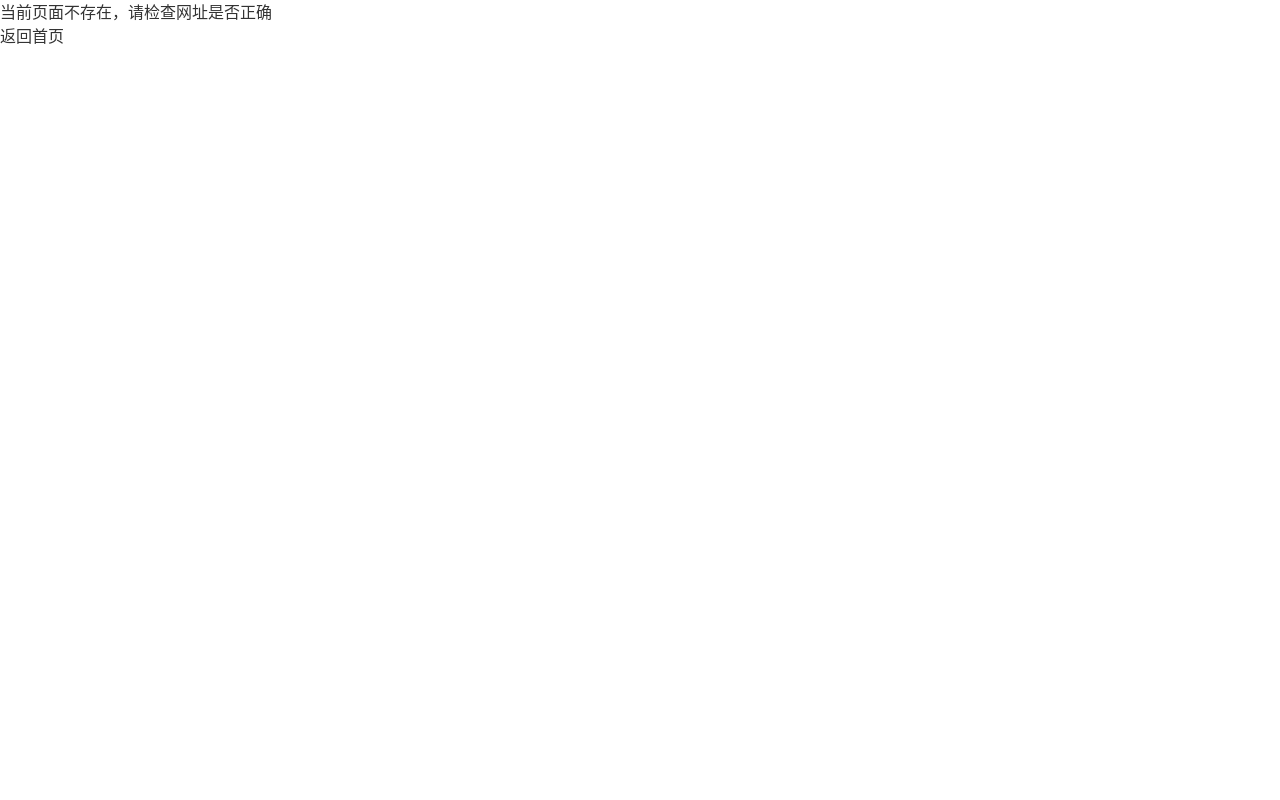
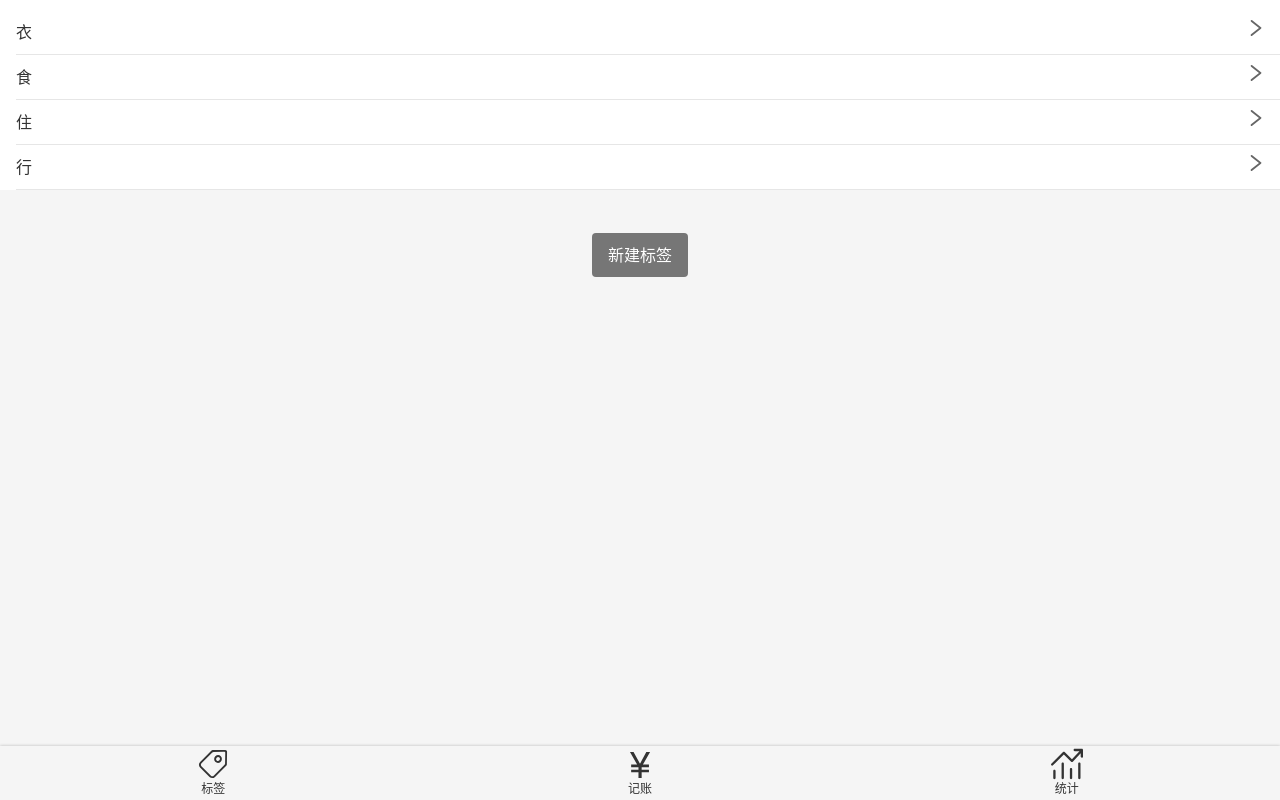
Before and after one commit to tq13111/bill, a Vue app: page /#/labels in a window 1280 px wide. Built offline with nearby package versions, Linux system fonts and the light colour scheme.

Commit message:
完成 Labels 组件 Html、css

```diff
--- a/src/App.vue
+++ b/src/App.vue
@@ -14,5 +14,6 @@
     color: #333;
     font-size: 16px;
     line-height: 1.5;
+    background: #f5f5f5;
   }
 </style>
--- a/src/components/Icon.vue
+++ b/src/components/Icon.vue
@@ -1,6 +1,6 @@
 <template>
-  <svg class="icon" :class="classPrefix">
-    <use :xlink:href="'#'+ name" ></use>
+  <svg :class="name" class="icon">
+    <use :xlink:href="'#'+ name"></use>
   </svg>
 </template>
 
@@ -10,7 +10,7 @@
 
   export default {
     name: 'Icon.vue',
-    props: ['name','classPrefix']
+    props: ['name']
   };
 </script>
 
--- a/src/components/Money/NumberPad.vue
+++ b/src/components/Money/NumberPad.vue
@@ -6,13 +6,13 @@
       <button @click="calculation">2</button>
       <button @click="calculation">3</button>
       <button @click="remove">
-        <Icon class-prefix="remove" name="remove"/>
+        <Icon name="remove"/>
       </button>
       <button @click="calculation">4</button>
       <button @click="calculation">5</button>
       <button @click="calculation">6</button>
       <button @click="clear">
-        <Icon class-prefix="clear" name="clear"/>
+        <Icon name="clear"/>
       </button>
       <button @click="calculation">7</button>
       <button @click="calculation">8</button>
@@ -89,29 +89,6 @@
   }
 </script>
 
-<style lang="scss">
-  button {
-    > .icon {
-      &.remove {
-        width: 1.5em;
-        height: 1.5em;
-        vertical-align: -0.5em;
-      }
-
-      &.clear {
-        width: 2em;
-        height: 2em;
-        vertical-align: -0.5em;
-      }
-
-      &.add {
-        width: 1.5em;
-        height: 1.5em;
-        vertical-align: -0.5em;
-      }
-    }
-  }
-</style>
 <style lang="scss" scoped>
   @import "~@/assets/style/helper.scss";
 
@@ -136,11 +113,31 @@
         background: transparent;
         border: none;
 
+        > .icon {
+          &.remove {
+            width: 1.5em;
+            height: 1.5em;
+            vertical-align: -0.5em;
+          }
+
+          &.clear {
+            width: 2em;
+            height: 2em;
+            vertical-align: -0.5em;
+          }
+
+          &.add {
+            width: 1.5em;
+            height: 1.5em;
+            vertical-align: -0.5em;
+          }
+
+        }
+
         &.ok {
           height: 64*2px;
           float: right;
         }
-
 
         $bg: #f2f2f2;
 
--- a/src/components/Money/Tags.vue
+++ b/src/components/Money/Tags.vue
@@ -5,7 +5,7 @@
 
     </ul>
     <div class="new">
-      <button @click="create">新增标签</button>
+      <button @click="create">新建标签</button>
     </div>
   </div>
 
--- a/src/components/Nav.vue
+++ b/src/components/Nav.vue
@@ -1,6 +1,6 @@
 <template>
   <nav>
-    <router-link to="/Label" class="item" active-class="selected">
+    <router-link active-class="selected" class="item" to="/Labels">
       <Icon name="label"/>
       标签
     </router-link>
@@ -15,11 +15,8 @@
   </nav>
 </template>
 <script lang="ts">
-  import Icon from '@/components/Icon.vue';
-
   export default {
     name: 'Nav.vue',
-    components: {Icon}
   };
 </script>
 
--- a/src/router/index.ts
+++ b/src/router/index.ts
@@ -1,7 +1,7 @@
 import Vue from 'vue';
 import VueRouter, {RouteConfig} from 'vue-router';
 import Money from '@/views/Money.vue';
-import Labels from '@/views/Label.vue';
+import Labels from '@/views/Labels.vue';
 import Statistics from '@/views/Statistics.vue';
 import NotFound from '@/views/NotFound.vue';
 
@@ -17,7 +17,7 @@ const routes: Array<RouteConfig> = [
     component: Money
   },
   {
-    path: '/label',
+    path: '/labels',
     component: Labels
   }, {
     path: '/statistics',
--- a/src/views/Label.vue
+++ /dev/null
@@ -1,15 +0,0 @@
-<template>
-  <Layout>
-    <p>标签</p>
-  </Layout>
-</template>
-
-<script lang="ts">
-export default {
-  name: 'Label.vue'
-};
-</script>
-
-<style lang="scss" scoped>
-
-</style>
--- /dev/null
+++ b/src/views/Labels.vue
@@ -0,0 +1,66 @@
+<template>
+  <Layout>
+    <ul class="tags">
+      <li>衣
+        <Icon name="right"/>
+      </li>
+      <li>食
+        <Icon name="right"/>
+      </li>
+      <li>住
+        <Icon name="right"/>
+      </li>
+      <li>行
+        <Icon name="right"/>
+      </li>
+    </ul>
+    <div class="createTag-wrapper">
+      <button class="createTag">新建标签</button>
+    </div>
+  </Layout>
+</template>
+
+<script lang="ts">
+  import Vue from 'vue';
+  import {Component} from 'vue-property-decorator';
+
+  @Component
+  export default class Labels extends Vue {
+
+  }
+</script>
+
+<style lang="scss" scoped>
+  .tags {
+    background: white;
+    font-size: 16px;
+    padding-top: 10px;
+    padding-left: 16px;
+
+    > li {
+      padding: 10px 0;
+      border-bottom: 1px solid #e6e6e6;
+      display: flex;
+      justify-content: space-between;
+
+      > svg {
+        color: #666;
+        margin-right: 16px;
+      }
+    }
+  }
+
+  .createTag {
+    background: #767676;
+    color: white;
+    padding: 10px 16px;
+    border-radius: 4px;
+    border: none;
+
+    &-wrapper {
+      margin-top: 27px;
+      text-align: center;
+      padding: 16px;
+    }
+  }
+</style>
--- a/src/views/Money.vue
+++ b/src/views/Money.vue
@@ -44,6 +44,7 @@
 </script>
 
 <style lang="scss">
+
   .layout-content {
     display: flex;
     flex-direction: column;
```
Also changed, not shown: src/main.ts (+9 -8 lines), src/assets/icons/right.svg (added).
